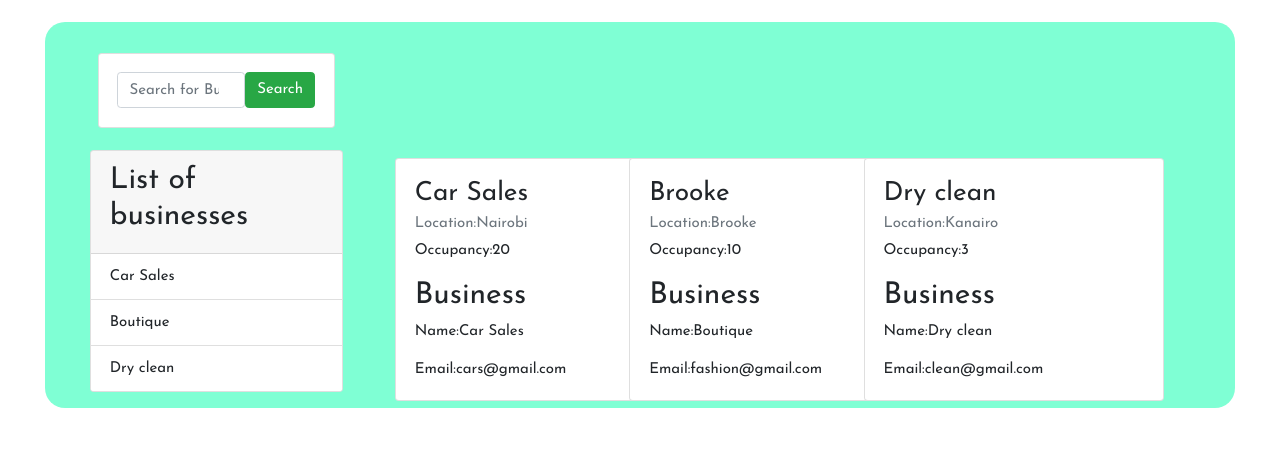
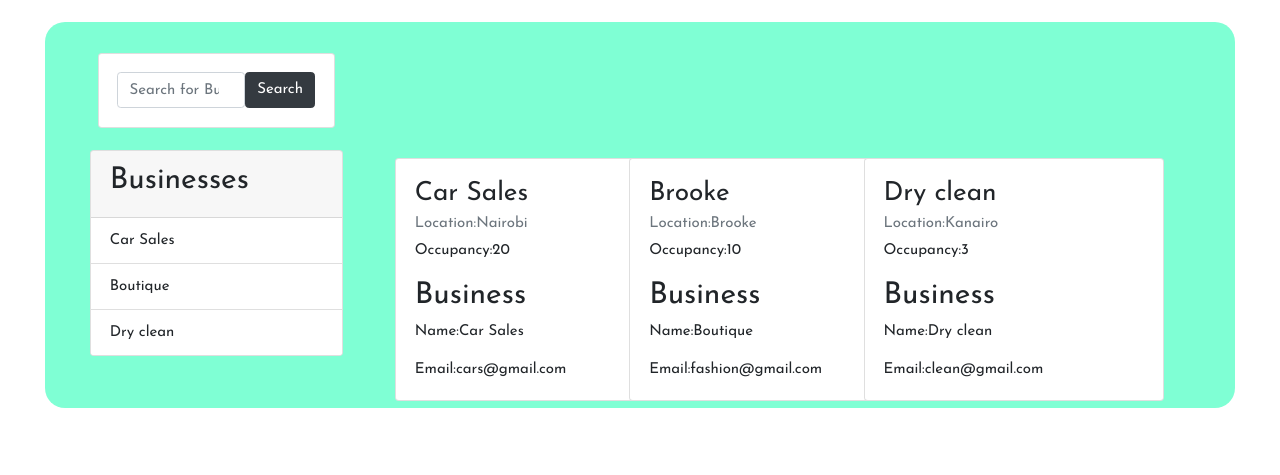
Before and after one commit to patrickrop-cloud/Django-Updater, a Django app: page / in a window 1280 px wide. Shown: the part 110-585 px from the top of the page. Run offline with Django 3.2, Linux system fonts and the light colour scheme; data comes from the database, SQL or seed files in the repository; some libraries are stand-ins or nearby versions.

Commit message:
add styling to business template

```diff
--- a/updateme/templates/index.html
+++ b/updateme/templates/index.html
@@ -13,35 +13,19 @@
                                 class="form-control form-control">
                         </div>
                         <div class="col-auto">
-                            <button class="btn btn-success" type="submit">Search</button>
+                            <button class="btn btn-dark " type="submit">Search</button>
                         </div>
                     </div>
                 </form>
     </div>
     </div>
-
-    <!-- <div class="container" style="padding-top: 8px; background-color: rgb(110, 155, 194); border-radius: 20px;">
-        <div class="container ">
-            <div class="row" style="padding-top: 8px; margin-left: 5px;">
-                <form class="card card-sm ">
-                    <div class="card-body row no-gutters align-items-center">
-                        <div class="col">
-                            <input type="search" name='item_name' placeholder="Enter keyword"
-                                class="form-control form-control">
-                        </div>
-                        <div class="col-auto">
-                            <button class="btn btn-success" type="submit">Search</button>
-                        </div>
-                    </div>
-                </form>
-            </div> -->
     <div class="container-fluid mt-4">
         <div class="row ">
             <div class="col-md-3">
                 <div class="card">
                     <div class="card-header">
 
-                       <h2>List of businesses</h2>
+                       <h2>Businesses</h2>
                     </div>
                     <ul class="list-group list-group-flush">
 
```
Also changed, not shown: updateme/templates/business.html (+7 -5 lines).
